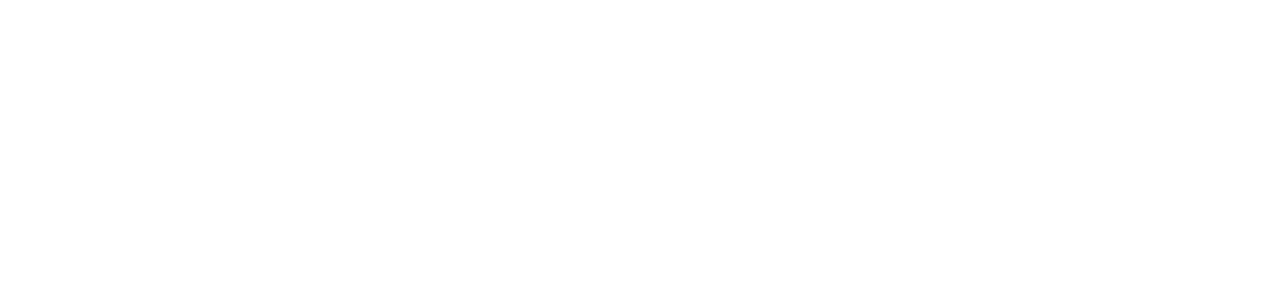
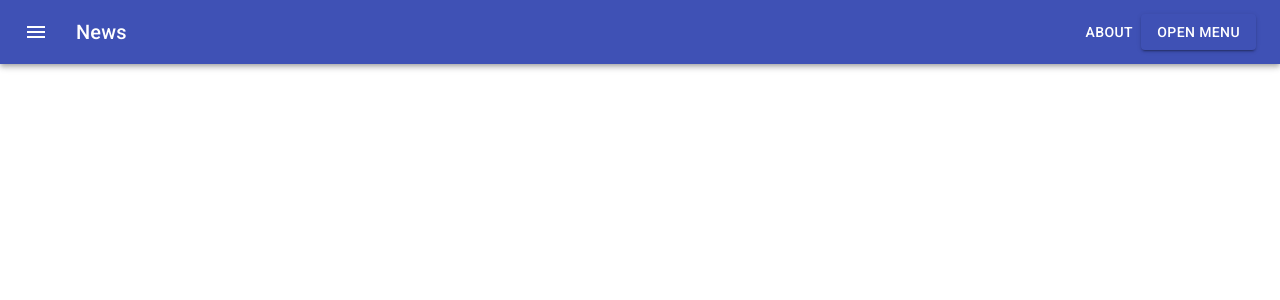
Before and after one commit to Davpcoded/skate-app, a React (Create React App) app in the folder client/: page / in a window 1280 px wide. Shown: the top 300 px of the page. Built offline with nearby package versions, Linux system fonts and the light colour scheme.

Commit message:
added navBar component

```diff
--- a/client/src/App.js
+++ b/client/src/App.js
@@ -6,12 +6,14 @@
 import Videos from "./pages/Videos";
 import News from "./pages/News";
 import Signup from "./pages/Signup";
+import Nav from "./components/Nav";
 import "./App.css";
 
 function App() {
   return (
     <Router>
       <div>
+        <Nav />
         <Switch>
           <Route exact path="/about">
             <About />
--- /dev/null
+++ b/client/src/components/Nav/index.js
@@ -0,0 +1,120 @@
+import React from "react";
+import { makeStyles } from "@material-ui/core/styles";
+import { withStyles } from "@material-ui/core/styles";
+import AppBar from "@material-ui/core/AppBar";
+import Toolbar from "@material-ui/core/Toolbar";
+import Typography from "@material-ui/core/Typography";
+import Button from "@material-ui/core/Button";
+import IconButton from "@material-ui/core/IconButton";
+import MenuIcon from "@material-ui/icons/Menu";
+import Menu from "@material-ui/core/Menu";
+import MenuItem from "@material-ui/core/MenuItem";
+import ListItemIcon from "@material-ui/core/ListItemIcon";
+import ListItemText from "@material-ui/core/ListItemText";
+import InboxIcon from "@material-ui/icons/MoveToInbox";
+import DraftsIcon from "@material-ui/icons/Drafts";
+import SendIcon from "@material-ui/icons/Send";
+
+const StyledMenu = withStyles({
+  paper: {
+    border: "1px solid #d3d4d5",
+  },
+})((props) => (
+  <Menu
+    elevation={0}
+    getContentAnchorEl={null}
+    anchorOrigin={{
+      vertical: "bottom",
+      horizontal: "center",
+    }}
+    transformOrigin={{
+      vertical: "top",
+      horizontal: "center",
+    }}
+    {...props}
+  />
+));
+
+const StyledMenuItem = withStyles((theme) => ({
+  root: {
+    "&:focus": {
+      backgroundColor: theme.palette.primary.main,
+      "& .MuiListItemIcon-root, & .MuiListItemText-primary": {
+        color: theme.palette.common.white,
+      },
+    },
+  },
+}))(MenuItem);
+
+const useStyles = makeStyles((theme) => ({
+  root: {
+    flexGrow: 1,
+  },
+  menuButton: {
+    marginRight: theme.spacing(2),
+  },
+  title: {
+    flexGrow: 1,
+  },
+}));
+
+function Nav() {
+  const classes = useStyles();
+  const [anchorEl, setAnchorEl] = React.useState(null);
+
+  const handleClick = (event) => {
+    setAnchorEl(event.currentTarget);
+  };
+
+  const handleClose = () => {
+    setAnchorEl(null);
+  };
+
+  return (
+    <div className={classes.root}>
+      <AppBar position="static">
+        <Toolbar>
+          <IconButton
+            edge="start"
+            className={classes.menuButton}
+            color="inherit"
+            aria-label="menu"
+          >
+            <MenuIcon />
+          </IconButton>
+          <Typography variant="h6" className={classes.title}>
+            News
+          </Typography>
+          <Button href="/about" color="inherit">
+            About
+          </Button>
+          <Button
+            aria-controls="customized-menu"
+            aria-haspopup="true"
+            variant="contained"
+            color="primary"
+            onClick={handleClick}
+          >
+            Open Menu
+          </Button>
+          <StyledMenu
+            id="customized-menu"
+            anchorEl={anchorEl}
+            keepMounted
+            open={Boolean(anchorEl)}
+            onClose={handleClose}
+          >
+            <StyledMenuItem>
+              <ListItemIcon>
+                <SendIcon fontSize="small" />
+              </ListItemIcon>
+              <ListItemText primary="Sent mail" />
+            </StyledMenuItem>
+          </StyledMenu>
+        </Toolbar>
+      </AppBar>
+    </div>
+  );
+}
+
+export default Nav;
```
